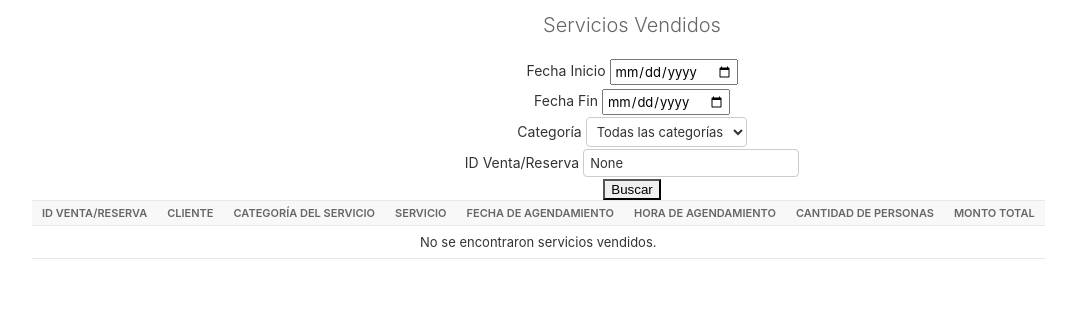
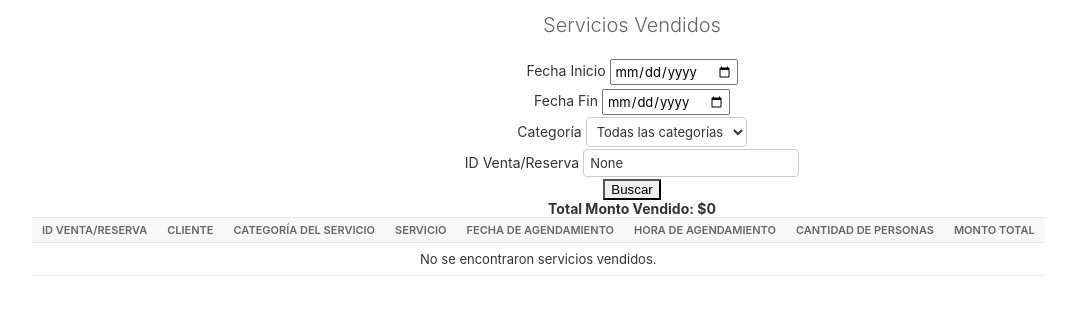
Before and after one commit to nomad3/booking_system, a Django app: page /servicios-vendidos/ in a window 1280 px wide. Shown: the part 143-458 px from the top of the page, without its empty margins (8-1084 px from the left). Run offline with Django 4.2, Linux system fonts and the light colour scheme; data that the repository does not hold is empty.

Commit message:
agregar monto total a los servicios vendidos filtrados

```diff
--- a/ventas/templates/ventas/servicios_vendidos.html
+++ b/ventas/templates/ventas/servicios_vendidos.html
@@ -30,6 +30,11 @@
         <button type="submit" class="btn btn-primary mb-2">Buscar</button>
     </form>
 
+    <!-- Mostrar el monto total vendido -->
+    <div class="alert alert-info">
+        <strong>Total Monto Vendido: ${{ total_monto_vendido|floatformat:0 }}</strong>
+    </div>
+
     <!-- Tabla de servicios vendidos -->
     <table class="table table-striped table-bordered">
         <thead>
@@ -58,7 +63,7 @@
                 <td>{{ servicio.fecha_agendamiento }}</td>
                 <td>{{ servicio.hora_agendamiento }}</td>
                 <td>{{ servicio.cantidad_personas }}</td>
-                <td>{{ servicio.total_monto }}</td>
+                <td>${{ servicio.total_monto|floatformat:0 }}</td>
             </tr>
             {% empty %}
             <tr>
--- a/ventas/views.py
+++ b/ventas/views.py
@@ -1,6 +1,7 @@
 
 from rest_framework import viewsets
 from rest_framework.response import Response
+from django.db.models import Sum
 from django.contrib.auth.decorators import user_passes_test
 import csv
 from django.http import HttpResponse
@@ -53,9 +54,14 @@ def servicios_vendidos_view(request):
     if categoria_id:
         servicios_vendidos = servicios_vendidos.filter(servicio__categoria_id=categoria_id)
 
-    # Filtrar por ID de VentaReserva si está presente y es válido
-    if venta_reserva_id and venta_reserva_id != 'None':  # Agregar verificación
+    # Filtrar por ID de VentaReserva si está presente
+    if venta_reserva_id:
         servicios_vendidos = servicios_vendidos.filter(venta_reserva__id=venta_reserva_id)
+
+    # Calcular el monto total de los servicios vendidos
+    total_monto_vendido = servicios_vendidos.aggregate(
+        total=Sum('servicio__precio_base', field="servicio__precio_base * cantidad_personas")
+    )['total'] or 0
 
     # Ordenar los servicios vendidos
     servicios_vendidos = servicios_vendidos.order_by('-fecha_agendamiento__date', 'fecha_agendamiento__time')
@@ -81,9 +87,6 @@ def servicios_vendidos_view(request):
             'total_monto': total_monto
         })
 
-    # Obtener todas las categorías de servicio para el filtro
-    categorias = CategoriaServicio.objects.all()
-
     # Pasar los datos y las categorías a la plantilla
     context = {
         'servicios': data,
@@ -91,7 +94,8 @@ def servicios_vendidos_view(request):
         'fecha_inicio': fecha_inicio,
         'fecha_fin': fecha_fin - timedelta(days=1) if fecha_fin else None,  # Corregido para evitar restar si fecha_fin es None
         'categoria_id': categoria_id,
-        'venta_reserva_id': venta_reserva_id
+        'venta_reserva_id': venta_reserva_id,
+        'total_monto_vendido': total_monto_vendido  # Agregando el total al contexto
     }
 
     return render(request, 'ventas/servicios_vendidos.html', context)
```
